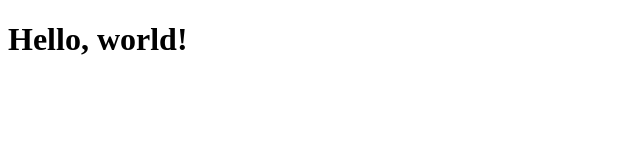
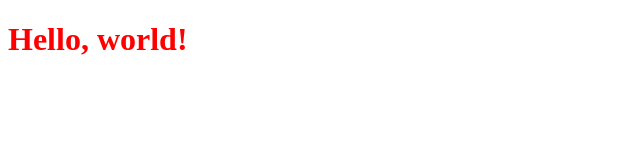
Before and after one commit to giuliagworld/webpack, a React app: page / in a window 1280 px wide. Shown: the whole page, without its empty margins (0-640 px from the left). Built offline with nearby package versions, Linux system fonts and the light colour scheme.

Commit message:
minor fix

```diff
--- a/src/scss/styles.scss
+++ b/src/scss/styles.scss
@@ -1,4 +1,4 @@
-.hello {
+#hello {
   font-weight: 700;
   color: red;
 }
```
